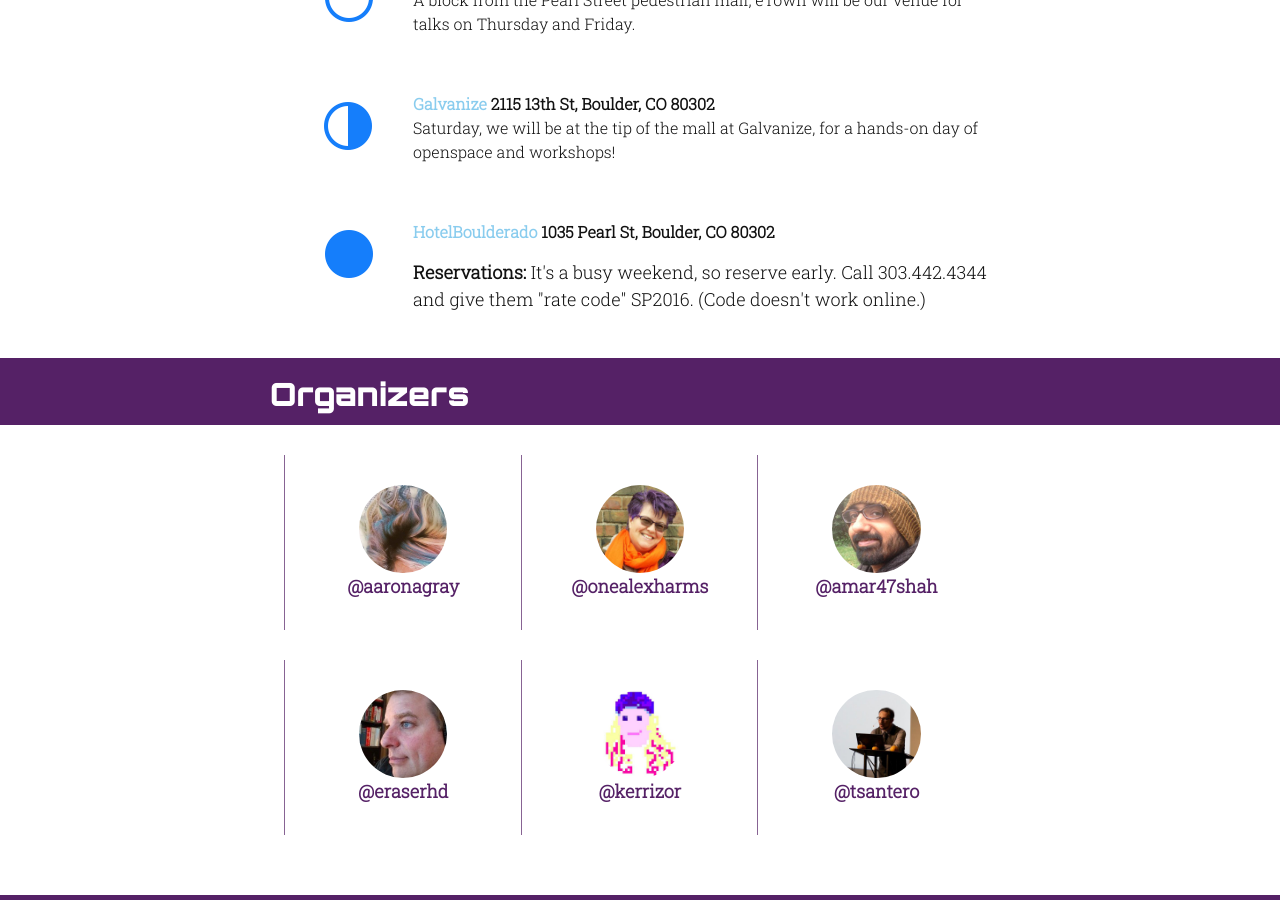
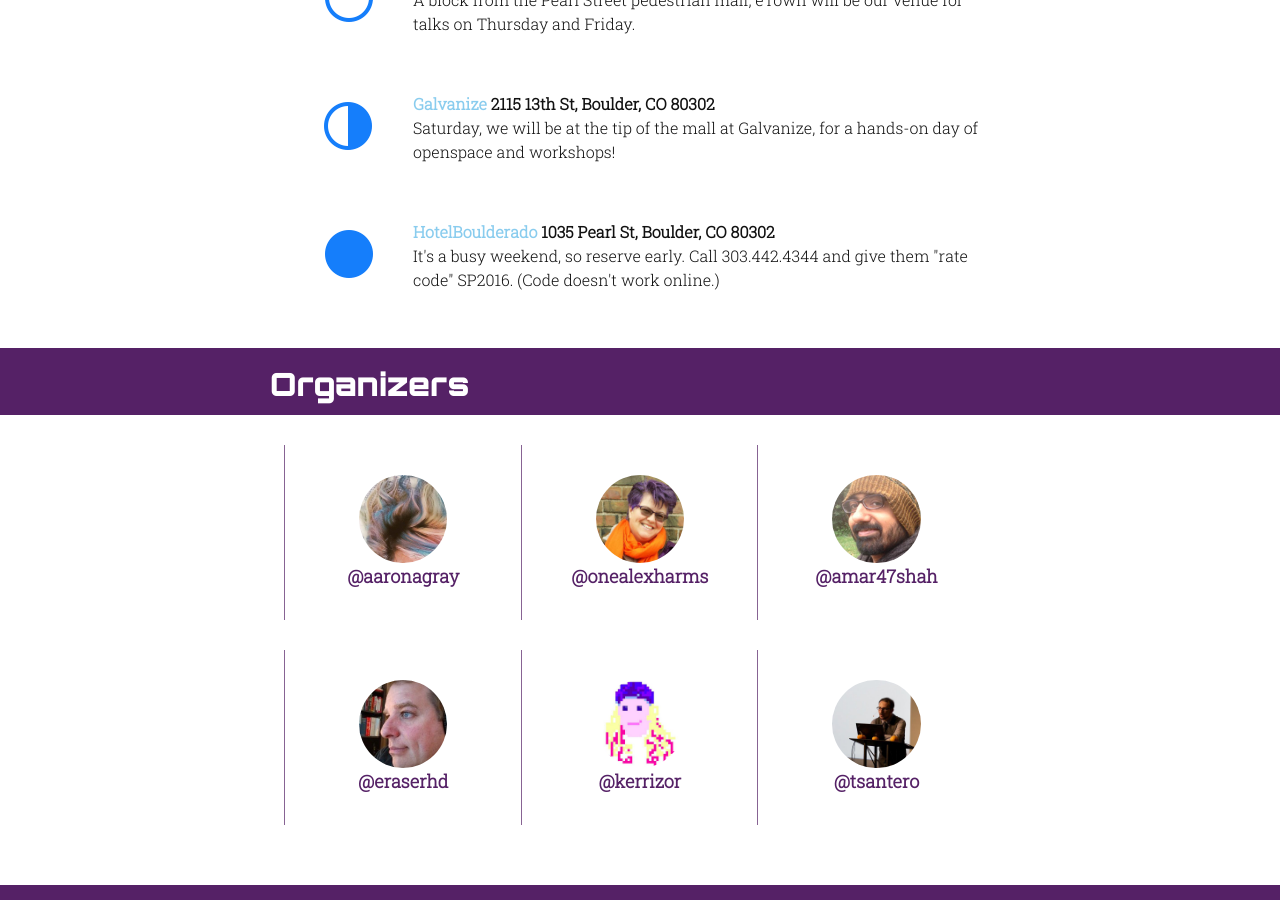
Before and after one commit to maitria/moonconf.org, a Jekyll site: the page built from index.html, in a window 1280 px wide and 900 px high, scrolled down 2655 px. Built offline with Jekyll 4.4.1, drawn with Linux system fonts in a browser that asks for light colours.

Commit message:
Make hotel comment succinct.

```diff
--- a/_includes/location.html
+++ b/_includes/location.html
@@ -16,7 +16,6 @@
     </div>
     <div class="key">
       <img class="key-img" src="/assets/img/new-moon.png">
-      <p class="key-body"><strong class="key-address"><a href="http://www.boulderado.com/">HotelBoulderado</a> 1035 Pearl St, Boulder, CO 80302</strong></p>
-      <p><strong>Reservations:</strong> It's a busy weekend, so reserve early. Call 303.442.4344 and give them &quot;rate code&quot; SP2016. (Code doesn't work online.)</p>
+      <p class="key-body"><strong class="key-address"><a href="http://www.boulderado.com/">HotelBoulderado</a> 1035 Pearl St, Boulder, CO 80302</strong>It's a busy weekend, so reserve early. Call 303.442.4344 and give them &quot;rate code&quot; SP2016. (Code doesn't work online.)</p>
   </div>
 </section>
```
